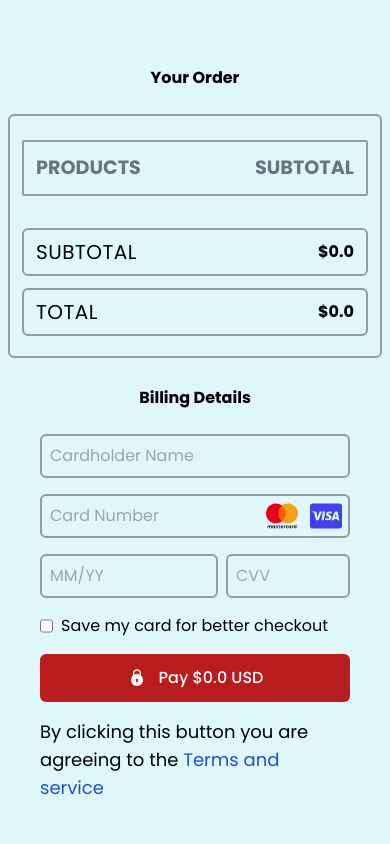
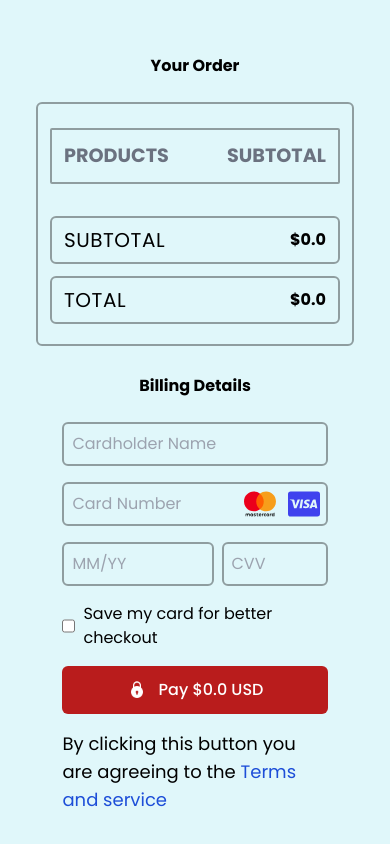
Before and after one commit to ikennarichard/timbu-store, a Next.js app: page /checkout in a window 390 px wide. Built offline with nearby package versions, Linux system fonts and the light colour scheme.

Commit message:
Fix spacing issues

```diff
--- a/app/checkout/_components/billing-form.tsx
+++ b/app/checkout/_components/billing-form.tsx
@@ -21,7 +21,7 @@ export default function BillingForm({ amount }: { amount: string }) {
   };
   return (
     <>
-      <div className="flex flex-col w-[40%] md:w-full md:px-4 md:mt-4">
+      <div className="flex flex-col md:w-[88%] w-[65%] md:mx-auto md:px-4 md:mt-4">
         <h2 className="font-semibold text-center">Billing Details</h2>
         <form
           className="flex flex-col gap-4 rounded-sm px-4 py-6 h-fit"
--- a/app/checkout/_components/cart-item.tsx
+++ b/app/checkout/_components/cart-item.tsx
@@ -4,16 +4,19 @@ import Image from "next/image";
 
 type CartItemProps = {
   id: string;
-  quantity: number
-}
+  quantity: number;
+};
 
 export default function CartItem({ id, quantity }: CartItemProps) {
-  const product = products.find(i => i.id === id)
+  const product = products.find((i) => i.id === id);
 
   if (product == null) return null;
   return (
     <>
-      <div className="flex justify-between items-center border-2 rounded-md p-2" key={product.id}>
+      <div
+        className="flex justify-between items-center border-2 border-gray-400 shadow-sm hover:-translate-y-[2px] hover:shadow-md transition-transform duration-300 ease-in-out rounded-md p-2"
+        key={product.id}
+      >
         <div className="flex items-center gap-4">
           <div className="bg-light_silver rounded-md p-6">
             <Image
--- a/app/checkout/_components/shopping-cart.tsx
+++ b/app/checkout/_components/shopping-cart.tsx
@@ -7,7 +7,7 @@ import { totalPayment } from "@/app/lib/formatCurrency";
 export default function ShoppingCart() {
   const { cartItems } = useShoppingCart();
   return (
-    <div className="w-[40%] md:w-full">
+    <div className="md:w-[85%] w-[65%] md:mx-auto">
       <h2 className="font-semibold text-[1rem] text-center mb-6">Your Order</h2>
       <div className="flex flex-col justify-between rounded-md border-2 px-3 pt-3 border-[#0000005d]">
         <div className="h-full w-full">
--- a/app/checkout/page.tsx
+++ b/app/checkout/page.tsx
@@ -16,7 +16,7 @@ export default function CheckoutPage() {
   return (
     <main className="bg-light_cyan min-h-screen flex flex-col justify-center overflow-x-hidden">
       <title>Checkout</title>
-      <section className="flex flex-wrap justify-center gap-3 pt-12 md:flex-col-reverse md:px-2">
+      <section className="flex justify-center gap-3 pt-12 md:flex-col-reverse pr-3 md:px-2">
         <BillingForm amount={total} />
         <ShoppingCart />
       </section>
--- a/app/product/[productId]/page.tsx
+++ b/app/product/[productId]/page.tsx
@@ -33,7 +33,7 @@ export default function ProductPage({
     <>
       <div className="flex mt-3 pl-24 md:px-6 h-fit md:flex-col">
         {/* project image */}
-        <div className="bg-[#EEEEEE] rounded-md h-fit p-12 md:w-fit">
+        <div className="bg-alabaster rounded-md h-fit p-12 md:w-fit">
           <Image
             src={product!.image}
             alt="product image"
@@ -41,6 +41,7 @@ export default function ProductPage({
             height={200}
           />
         </div>
+        {/* </#project image> */}
 
         {/* product details */}
         <div className="h-fit max-w-[25rem] ps-3 pt-1 flex flex-col gap-8">
```
